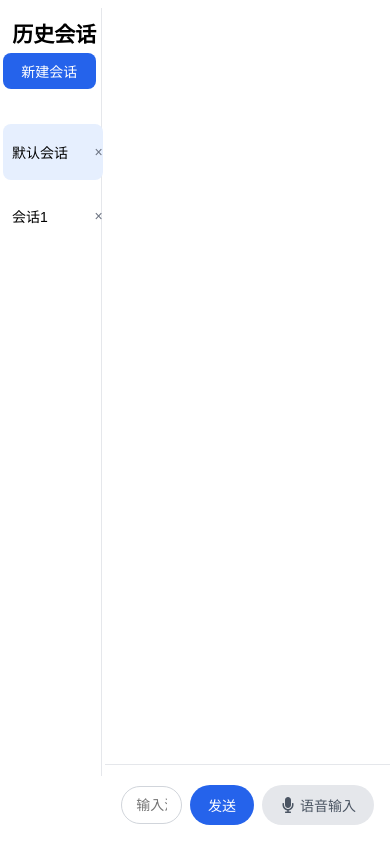
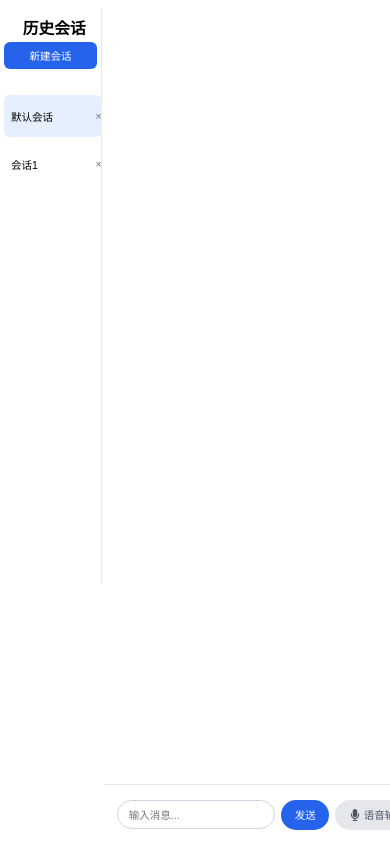
Before and after one commit to renjiaruiiii/deepseek-chat, a React (Vite) app: page / in a window 390 px wide. Built offline with nearby package versions, Linux system fonts and the light colour scheme.

Commit message:
添加了媒体查询

```diff
--- a/src/css/App.css
+++ b/src/css/App.css
@@ -1,6 +1,8 @@
+@import "./Media.css";
+
 .app {
     display: flex;
-    height: 768px;
+    height: 48rem;
     /* 用固定px替代vh，适配多数屏幕 */
     max-width: 100%;
     margin: 0;
--- a/src/css/ChatInput.css
+++ b/src/css/ChatInput.css
@@ -1,14 +1,16 @@
+@import "./Media.css";
+
 .chat-input {
     display: flex;
-    gap: 8px;
-    padding: 10px 16px;
+    gap: 0.5rem;
+    padding: 0.625rem 1rem;
     border-top: 1px solid #e5e7eb;
     position: fixed;
     bottom: 0;
     width: 73%;
     /* 与侧边栏宽度240px对应，替代百分比 */
     right: 0;
-    height: 80px;
+    height: 5rem;
     /* 固定输入区高度，匹配消息列表预留空间 */
     background-color: white;
     box-sizing: border-box;
@@ -17,22 +19,21 @@
 
 .chat-input input {
     flex: 1;
-    min-width: 0;
-    padding: 10px 14px;
+    padding: 0.625rem 0.875rem;
     border: 1px solid #d1d5db;
-    border-radius: 20px;
-    font-size: 14px;
+    border-radius: 1.25rem;
+    font-size: 0.875rem;
     font-family: "Microsoft YaHei", Arial, sans-serif;
 }
 
 .chat-input button {
-    height: 40px;
+    height: 2.5rem;
     flex-shrink: 0;
     box-sizing: border-box;
-    padding: 10px 18px;
-    border-radius: 20px;
+    padding: 0.625rem 1.125rem;
+    border-radius: 1.25rem;
     cursor: pointer;
-    font-size: 14px;
+    font-size: 0.875rem;
     font-weight: 500;
     font-family: "Microsoft YaHei", Arial, sans-serif;
 }
@@ -49,10 +50,10 @@
     border: none;
     display: flex;
     align-items: center;
-    gap: 4px;
+    gap: 0.25rem;
 }
 
 .chat-input button.voice svg {
-    width: 16px;
-    height: 16px;
+    width: 1rem;
+    height: 1rem;
 }
--- a/src/css/HistorySidebar.css
+++ b/src/css/HistorySidebar.css
@@ -1,26 +1,28 @@
+@import "./Media.css";
+
 .history-sidebar {
     width: 25%;
     /* 用固定px替代百分比，避免适配偏差 */
     border-right: 1px solid #e5e7eb;
-    padding-right: 16px;
+    padding-right: 1rem;
     box-sizing: border-box;
     background-color: white;
     writing-mode: horizontal-tb;
     /* 水平显示 */
     position: relative;
     top: 0;
-    height: 768px;
+    height: 48rem;
     /* 去掉左边框 */
 }
 
 .history-sidebar h3 {
     width: 100%;
-    height: 28px;
+    height: 1.75rem;
     position: absolute;
     text-align: center;
-    font-size: 21px;
-    margin-top: 10px;
-    margin-bottom: 16px;
+    font-size: 1.3125rem;
+    margin-top: 0.625rem;
+    margin-bottom: 1rem;
     font-weight: 600;
     font-family: "Microsoft YaHei", Arial, sans-serif;
 }
@@ -29,17 +31,17 @@
     background-color: #2563eb;
     color: white;
     border: none;
-    border-radius: 8px;
-    padding: 8px 12px;
+    border-radius: 0.5rem;
+    padding: 0.5rem 0.75rem;
     cursor: pointer;
-    margin-bottom: 16px;
-    margin-left: -5px;
-    font-size: 14px;
+    margin-bottom: 1rem;
+    margin-left: -0.3125rem;
+    font-size: 0.875rem;
     font-weight: 500;
     font-family: "Microsoft YaHei", Arial, sans-serif;
     width: 100%;
     position: absolute;
-    top: 45px;
+    top: 2.8125rem;
     z-index: 10;
 }
 
@@ -48,20 +50,20 @@
     position: absolute;
     list-style: none;
     padding: 0;
-    top: 100px;
-    margin-left: -5px;
+    top: 6.25rem;
+    margin-left: -0.3125rem;
 }
 
 .history-sidebar li {
     width: 98%;
-    padding: 18px 0 18px 9px;
-    border-radius: 8px;
+    padding: 1.125rem 0 1.125rem 0.5625rem;
+    border-radius: 0.5rem;
     cursor: pointer;
-    margin-bottom: 8px;
+    margin-bottom: 0.5rem;
     display: flex;
     justify-content: space-between;
     align-items: center;
-    font-size: 14px;
+    font-size: 0.875rem;
     font-family: "Microsoft YaHei", Arial, sans-serif;
 }
 
@@ -75,7 +77,7 @@
     color: #6b7280;
     padding: 0;
     margin: 0;
-    font-size: 14px;
+    font-size: 0.875rem;
     border: none;
     cursor: pointer;
     font-family: "Microsoft YaHei", Arial, sans-serif;
--- /dev/null
+++ b/src/css/Media.css
@@ -0,0 +1,35 @@
+html {
+    font-size: 16px;
+    margin: 0;
+    padding: 0;
+}
+
+/* 1. 电脑大屏（≥1920px，放大基准字体，适配高清屏） */
+@media (min-width: 1920px) {
+    html {
+        font-size: 18px;
+    }
+}
+
+/* 2. 电脑常规屏（1080px~1920px，默认基准字体） */
+@media (min-width: 1080px) and (max-width: 1920px) {
+    html {
+        font-size: 16px;
+    }
+}
+
+/* 3. 平板横屏（768px~1024px，缩小基准字体） */
+@media (min-width: 768px) and (max-width: 1024px) {
+
+    html {
+        font-size: 15px;
+    }
+}
+
+/* 5. 手机（360px~930px，适配手机横屏） */
+@media (min-width:360px) and (max-width:930px) {
+
+    html {
+        font-size: 12px;
+    }
+}
--- a/src/css/MessageList.css
+++ b/src/css/MessageList.css
@@ -1,12 +1,14 @@
+@import "./Media.css";
+
 .message-list {
     flex: 1;
     /* 保持flex确保右侧占满剩余空间，不影响布局 */
     display: flex;
     flex-direction: column;
-    height: 688px;
+    height: 43rem;
     /* 用固定px替代calc，768-80=688，预留输入区高度 */
     overflow-y: auto;
-    padding: 16px;
+    padding: 1rem;
     background-color: white;
     width: 100%;
 }
@@ -14,12 +16,12 @@
 .message {
     max-width: 100%;
     /* 保持消息框宽度自适应 */
-    margin-bottom: 12px;
-    border-radius: 12px;
-    padding: 10px 14px;
+    margin-bottom: 0.75rem;
+    border-radius: 0.75rem;
+    padding: 0.625rem 0.875rem;
     word-break: break-word;
     font-family: "Microsoft YaHei", Arial, sans-serif;
-    font-size: 14px;
+    font-size: 0.875rem;
 }
 
 .message.user {
@@ -38,7 +40,7 @@
     color: #6b7280;
     font-style: italic;
     align-self: flex-start;
-    margin-bottom: 12px;
-    font-size: 14px;
+    margin-bottom: 0.75rem;
+    font-size: 0.875rem;
     font-family: "Microsoft YaHei", Arial, sans-serif;
 }
```
